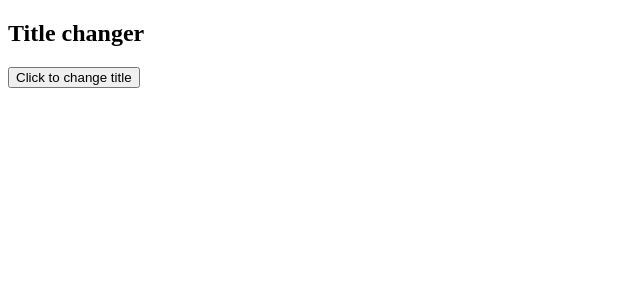
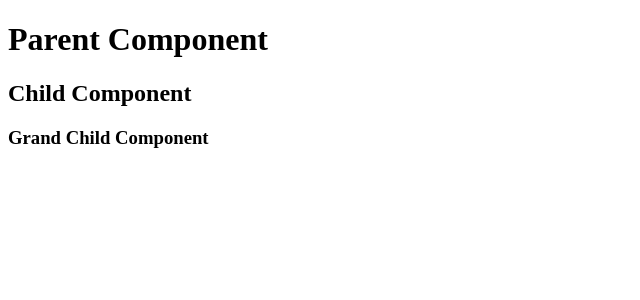
Before and after one commit to DEVAVISWA/react, a React (Vite) app: page / in a window 1280 px wide. Shown: the top 300 px of the page, without its empty margins (0-640 px from the left). Built offline with nearby package versions, Linux system fonts and the light colour scheme.

Commit message:
props drilling grand parent to parent to child

```diff
--- a/src/App.jsx
+++ b/src/App.jsx
@@ -1,23 +1,31 @@
 import React from 'react'
-import { useState } from 'react'
-import { useEffect } from 'react'
+
+function Grandchild ({msgFromChild}) {
+    console.log(msgFromChild)
+    return(
+        <div>
+            <h3>Grand Child Component</h3>
+        </div>
+    )
+}
+
+function Child ({msgfFromParent}) {
+    console.log(msgfFromParent)
+    return(
+        <div>
+            <h2>Child Component</h2>
+            <Grandchild msgFromChild={msgfFromParent} />
+        </div>
+    )
+}
 
 function App() {
-    const[count,setCount]= useState(0)
-
-    useEffect(()=>{
-        document.title= count
-    },[count])
-
-    let buttonHandler = () => {
-        setCount(count+1)
-    }
+    const message="Hello from PARENT"
   return (
     <div>
-        <h2>Title changer</h2>
-        <button onClick={buttonHandler}>Click to change title</button>
+        <h1>Parent Component</h1>
+        <Child msgfFromParent={message} />
     </div>
-
   )
 }
 
```
